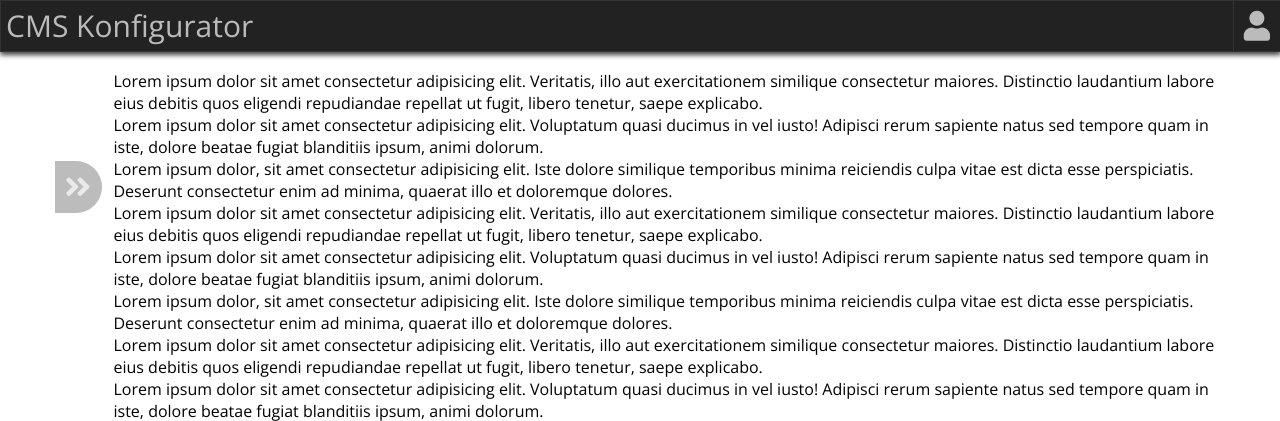
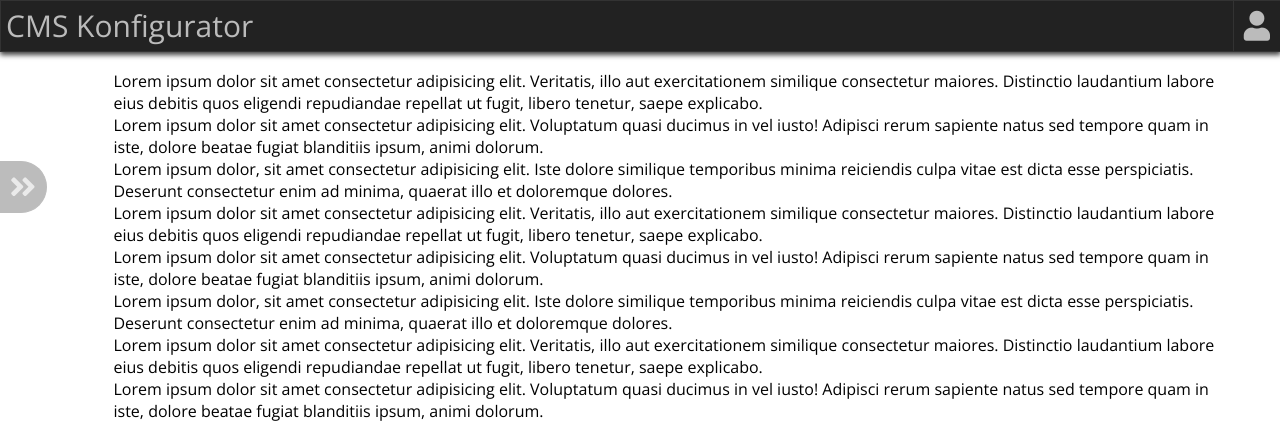
Before and after one commit to NoConnection12367/WimoweCMS2021, a PHP site: page /backend/index.php in a window 1280 px wide. Shown: the top 421 px of the page. Run offline with PHP 8.4, Linux system fonts and the light colour scheme.

Commit message:
Backend: added wrapper + changed nav position

```diff
--- a/backend/css/style.css
+++ b/backend/css/style.css
@@ -6,13 +6,13 @@
 }
 
 body {
-	width: 99%;
     font-family: 'Open Sans';
     margin: 0 auto;
 }
 
 .wrapper{
     width: 100%;
+    margin: 0 auto;
 }
 
 #header {
@@ -130,14 +130,14 @@
 /* Body width media queries */
 @media (min-width: 576px) {
 
-    body {
+    .wrapper {
         max-width: 546px;
     }
 }
 
 @media (min-width: 768px) {
 
-    body {
+    .wrapper {
         max-width: 738px;
     }
 
@@ -153,14 +153,14 @@
 
 @media (min-width: 992px) {
 
-    body {
+    .wrapper {
         max-width: 962px;
     }
 }
 
 @media (min-width: 1200px) {
 
-    body {
+    .wrapper {
         max-width: 1170px;
     }
 }
--- a/backend/index.php
+++ b/backend/index.php
@@ -13,9 +13,12 @@
         <script src="js/script.js"></script>
     </head>
     <body>
+        <div class="wrapper">
             <div id="header">
                 <p>CMS Konfigurator</p>
                 <i class="fas fa-user user-icon"></i>
+            </div>
+
         </div>
         <div id="navigation">
             <ul>
@@ -28,6 +31,7 @@
             <i class="fas fa-angle-double-right toggle-nav" id="toggle-right"></i>
             <i class="fas fa-angle-double-left toggle-nav" id="toggle-left"></i>
         </div>
+        <div class="wrapper">
             <div id=content>
                 <p>Lorem ipsum dolor sit amet consectetur adipisicing elit. Veritatis, illo aut exercitationem similique consectetur maiores. Distinctio laudantium labore eius debitis quos eligendi repudiandae repellat ut fugit, libero tenetur, saepe explicabo.</p>
                 <p>Lorem ipsum dolor sit amet consectetur adipisicing elit. Voluptatum quasi ducimus in vel iusto! Adipisci rerum sapiente natus sed tempore quam in iste, dolore beatae fugiat blanditiis ipsum, animi dolorum.</p>
@@ -48,5 +52,7 @@
                 <p>Lorem ipsum dolor sit amet consectetur adipisicing elit. Voluptatum quasi ducimus in vel iusto! Adipisci rerum sapiente natus sed tempore quam in iste, dolore beatae fugiat blanditiis ipsum, animi dolorum.</p>
                 <p>Lorem ipsum dolor, sit amet consectetur adipisicing elit. Iste dolore similique temporibus minima reiciendis culpa vitae est dicta esse perspiciatis. Deserunt consectetur enim ad minima, quaerat illo et doloremque dolores.</p>
             </div>
+
+        </div>
     </body>
 </html>
```
Lines whose indentation alone changed are shown as unchanged.
